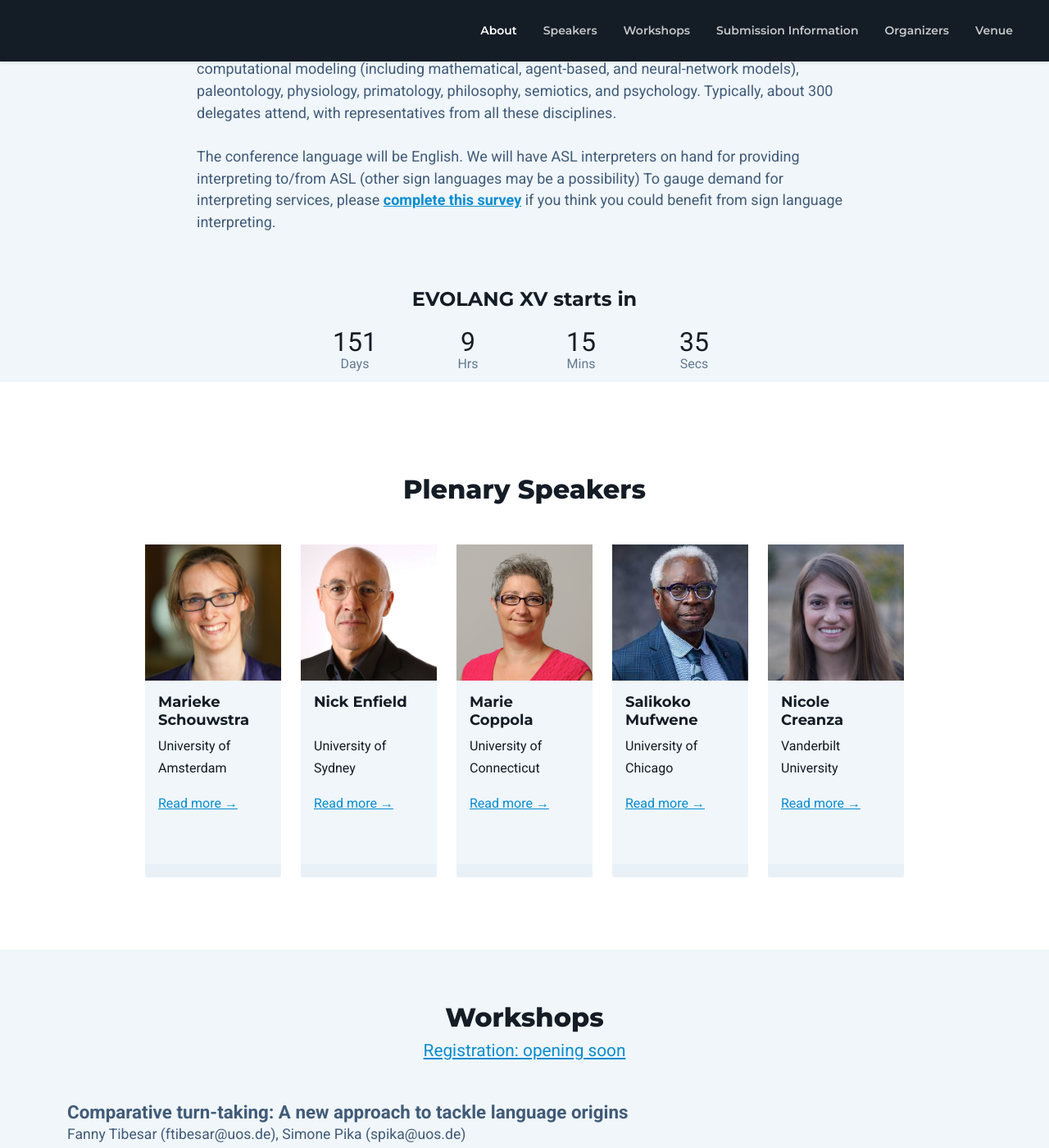
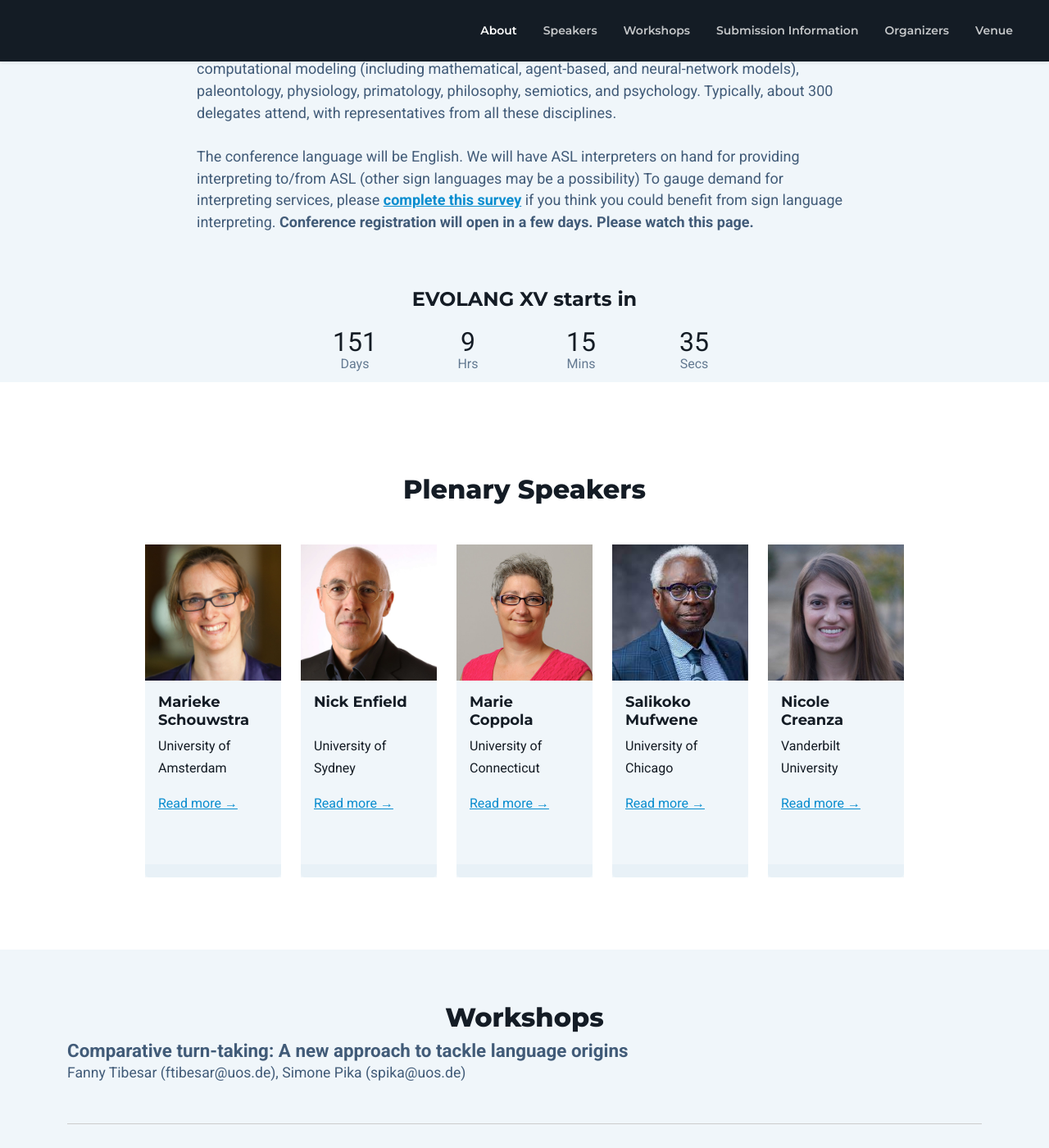
Before and after one commit to evolang2024/evolang2024.github.io, a Jekyll site: the page built from _pages/index.md, in a window 1280 px wide and 1400 px high, scrolled down 747 px. Shown: the whole window at 82% size. Built offline with Jekyll 4.4.1, drawn with Linux system fonts in a browser that asks for light colours; nearby versions of some CDN libraries; library files that are not in the unit come from our copies.

Commit message:
Moved bit about registration to main conference info

```diff
--- a/_includes/workshops.html
+++ b/_includes/workshops.html
@@ -2,7 +2,6 @@
     <div class="container">
 
         <h3 class="section-heading mb-2 text-center">{{include.header}}</h3>
-        <a class="text-center mb-5" style="font-size:1.3em; display:flex; justify-content: center;" href="#">Registration: opening soon</a>
         <!-- <h4 class="section-intro text-center single-col-max mx-auto mb-3">{{include.subheader}}</h4> -->
         <div class="row" style="display: flex; margin-bottom:2em;">
             {% for workshop in include.workshop_list %}
--- a/_pages/index.md
+++ b/_pages/index.md
@@ -7,7 +7,7 @@ date: May 18-21
 about:
     header: Conference Details
     subheader: "EVOLANG is the largest international meeting for researchers working on the origin and evolution of language. The conference is highly interdisciplinary, with contributions from disciplines including, but not limited to: anthropology, archeology, biology, cognitive science, genetics, linguistics, computational modeling (including mathematical, agent-based, and neural-network models), paleontology, physiology, primatology, philosophy, semiotics, and psychology. Typically, about 300 delegates attend, with representatives from all these disciplines.<br>
-        <br>The conference language will be English. We will have ASL interpreters on hand for providing interpreting to/from ASL (other sign languages may be a possibility) To gauge demand for interpreting services, please <a href = 'https://docs.google.com/forms/d/e/1FAIpQLSejSkSKxD1BEndXDIARr75xI4p1KBpa7GBAZskD_lJnzuJP8g/viewform'><b>complete this survey</b></a> if you think you could benefit from sign language interpreting.
+        <br>The conference language will be English. We will have ASL interpreters on hand for providing interpreting to/from ASL (other sign languages may be a possibility) To gauge demand for interpreting services, please <a href = 'https://docs.google.com/forms/d/e/1FAIpQLSejSkSKxD1BEndXDIARr75xI4p1KBpa7GBAZskD_lJnzuJP8g/viewform'><b>complete this survey</b></a> if you think you could benefit from sign language interpreting. <b>Conference registration will open in a few days. Please watch this page.</b>
         "
 
     subheader_2: Submission Information
```
